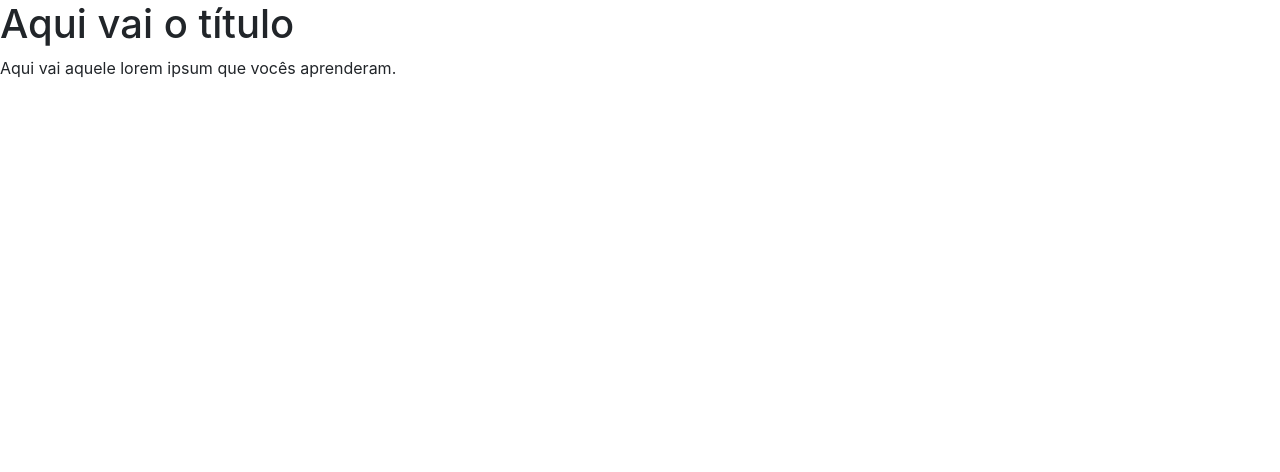
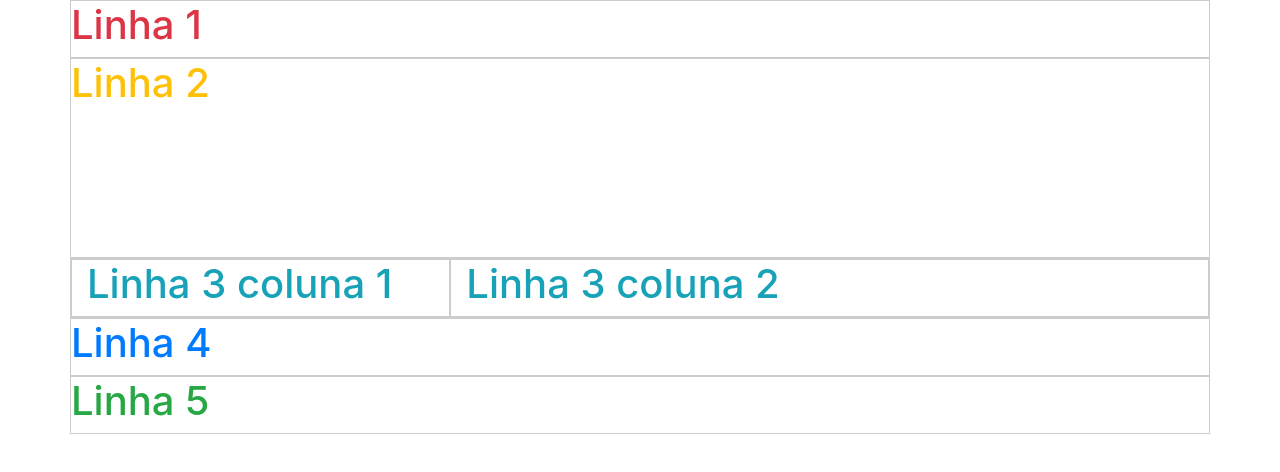
Before and after one commit to mozartbrito/bootstrap-4, a plain HTML site: page index.html in a window 1280 px wide. Drawn offline with Linux system fonts and the light colour scheme.

Commit message:
Modificando e criando

```diff
--- /dev/null
+++ b/css/style.css
@@ -0,0 +1,6 @@
+.row, .row div {
+	border: 1px solid #ccc;
+}
+.meuslide {
+	height: 200px;
+}
--- a/index.html
+++ b/index.html
@@ -4,12 +4,35 @@
 	<meta charset="utf-8">
 	<title>Teste</title>
 	<link rel="stylesheet" type="text/css" href="css/bootstrap.min.css">
+	<link rel="stylesheet" type="text/css" href="css/style.css">
 </head>
 <body>
-<h1> Aqui vai o título</h1>
-<p>
-	Aqui vai aquele lorem ipsum que vocês aprenderam.
-</p>
+
+<div class="container">
+	<div class="row text-danger">
+		<h1> Linha 1</h1>
+	</div>
+	<div class="row text-warning meuslide">
+		<h1> Linha 2</h1>
+	</div>
+	<div class="row text-info">
+		<div class="col-4">
+			<h1> Linha 3 coluna 1</h1>
+		</div>
+		<div class="col-8">
+			<h1>Linha 3 coluna 2</h1>
+		</div>
+	</div>
+	<div class="row text-primary">
+		<h1> Linha 4</h1>
+
+	</div>
+	<div class="row text-success">
+		<h1> Linha 5</h1>
+
+	</div>
+
+</div>
 
 <script type="text/javascript" src="js/bootstrap.min.js"></script>
 </body>
```
